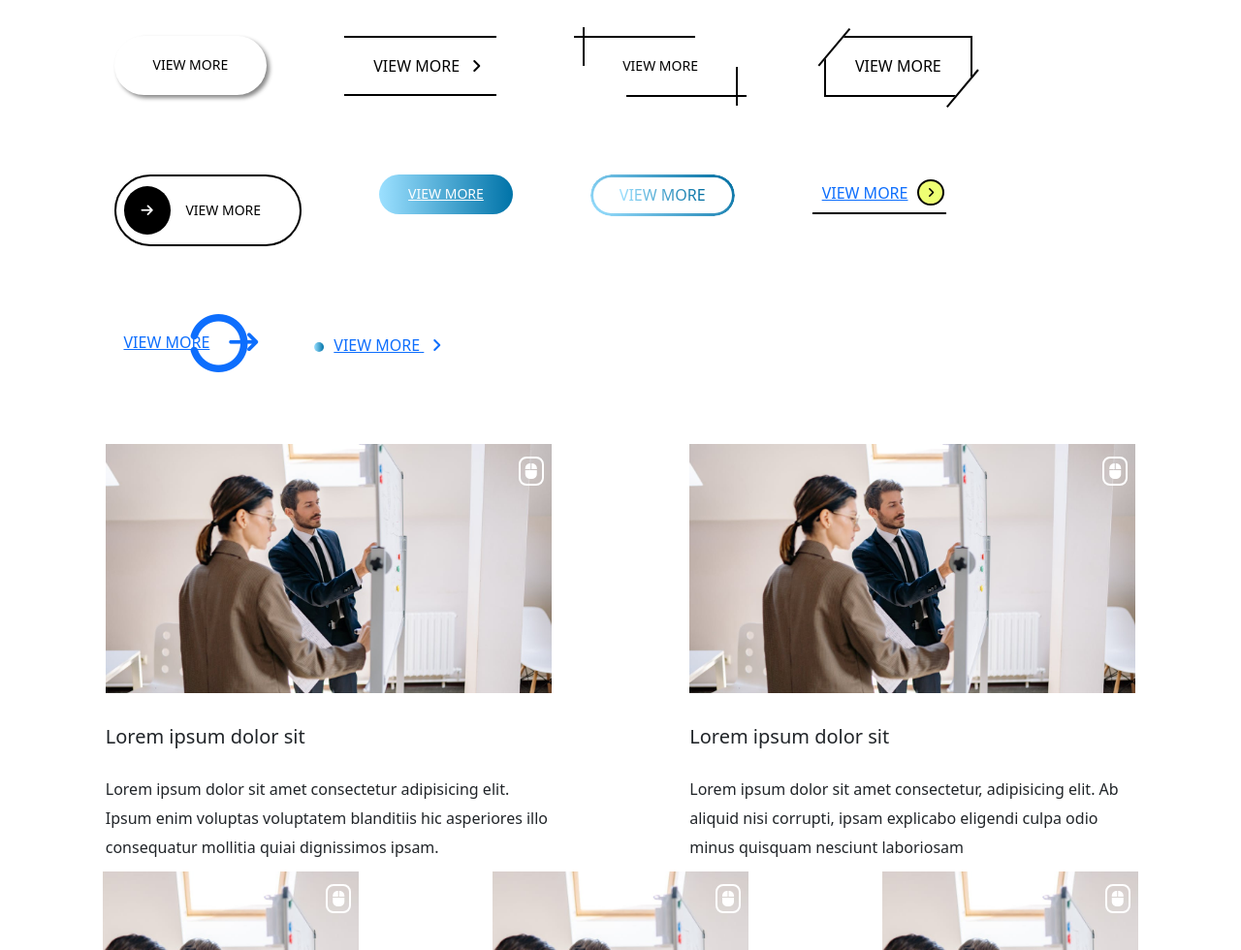
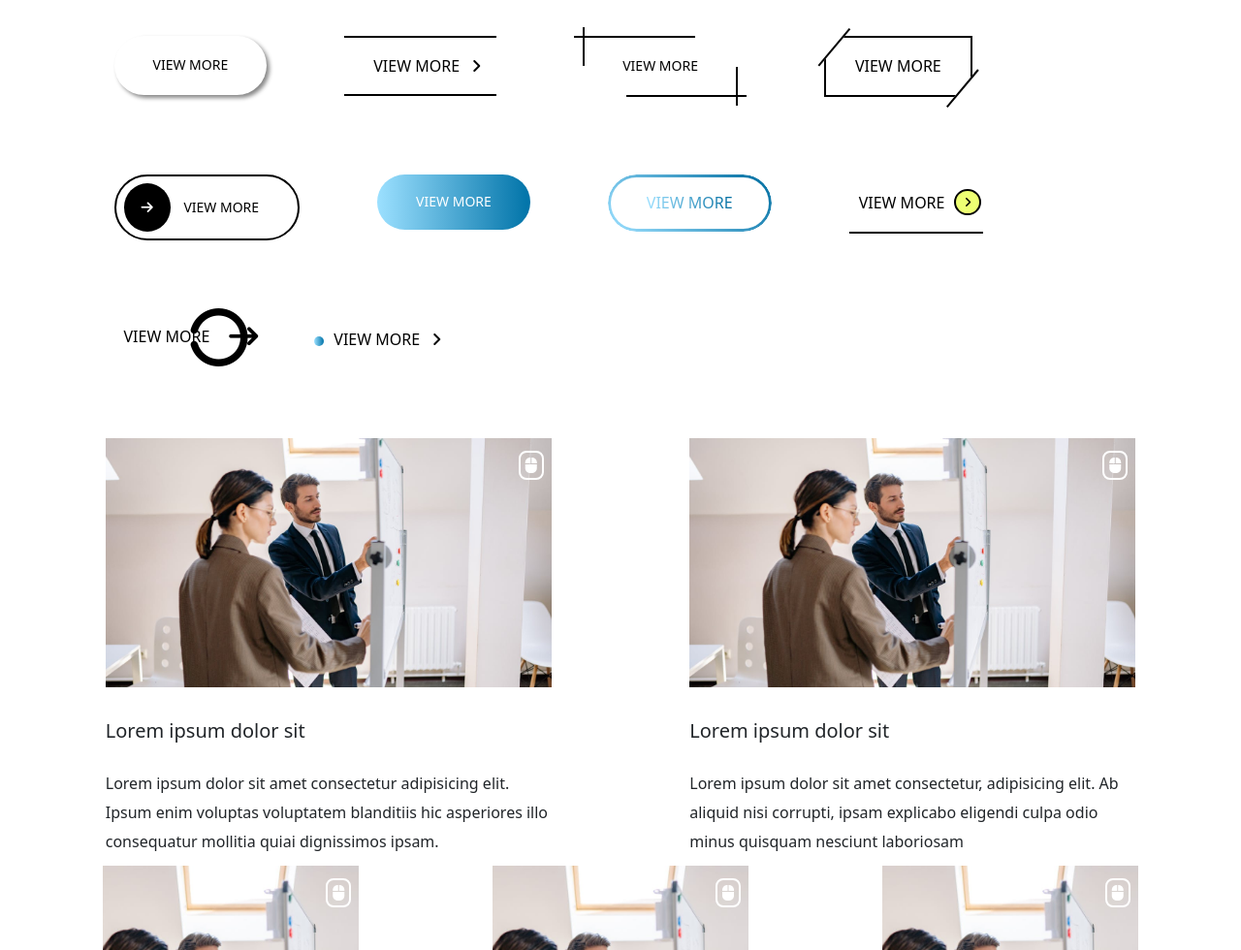
Before and after one commit to fabienflavio/Integration, a website: page index.html in a window 1280 px wide. Shown: the part 2309-3289 px from the top of the page at 97% size. Drawn offline with Linux system fonts and the light colour scheme.

Commit message:
button finish

```diff
--- a/index.html
+++ b/index.html
@@ -227,9 +227,9 @@
             <a class="cta cta--bg-linear-gradient">   VIEW MORE  </a>
 
             <!-- 15 -->
-            <div class="cta cta--border-linear-gradient-border-text">
+            <a class="cta cta--border-linear-gradient-border-text">
                 <span class="cta__text">VIEW MORE</span>
-            </div>
+            </a>
 
             <!-- 16  -->
             <a class="cta cta--border-bottom-icons"> VIEW MORE  <span class="cta__icons-container "><i class="fa-solid fa-angle-right cta__icons"></i>  </span>  </a>
--- a/src/components/_cta.scss
+++ b/src/components/_cta.scss
@@ -415,7 +415,7 @@
 
 /* 13 */
 .cta.cta--icons-priority{
-    padding: 1rem 4rem 1rem .8rem;
+    padding: .7rem 4rem .7rem .8rem;
     gap: 1rem;
     border-radius:10rem;
     font-size: 1.4rem;
@@ -424,7 +424,7 @@
     border: .2rem solid var(--black);
     text-decoration: none;
     .cta__icons{
-        margin-right: 1.2rem;
+        margin-right: 1rem;
         padding: 1.8rem 1.8rem;
         border-radius: 100%;
         background-color: var(--black);
@@ -439,11 +439,13 @@
 
 /* 14 */
 .cta.cta--bg-linear-gradient{
-    padding: 1.2rem 3rem ;
+    text-decoration: none;
+    padding: 2rem 4rem ;
     border-radius:3.2rem ;
     font-size: 1.4rem;
     border: 0;
     color : var(--white);
+    cursor: pointer;
     background-image: linear-gradient(to right , var(--blue-cyan-) ,  var(--blue-dark-) );
     &:hover{
         transform: scale(1.1);
@@ -454,7 +456,8 @@
 /* 15 */
 .cta.cta--border-linear-gradient-border-text {
     position: relative;
-    padding: 1.2rem 3rem;
+    text-decoration: none;
+    padding: 2rem 4rem;
     display: inline-block;
     border-radius: 50px;
     overflow: hidden;
@@ -492,8 +495,10 @@
 .cta.cta--border-bottom-icons{
     border: 0;
     background-color: var(--white);
-    padding: 1rem 4rem 1rem 1rem;
+    padding: 2rem 4rem 2rem 1rem;
     border-bottom: .2rem var(--black) solid;
+    text-decoration: none;
+    color: var(--black);
     .cta__icons-container{
         position: absolute;
         border: .2rem solid var(--black);
@@ -521,6 +526,8 @@
     background-color: white;
     border: 0;
     z-index: 4;
+    text-decoration: none;
+    color: var(--black);
     .cta__img{
         width: 2rem;
         height: 2rem;
@@ -550,7 +557,8 @@
     background-color: var(--white);
     padding: .6rem .8rem .6rem 3rem;
     border:0 ;
-
+    text-decoration: none;
+    color: var(--black);
     .cta__icons{
         padding: .8rem;
     }
```
Also changed, not shown: src/main.css, 3 other files.
